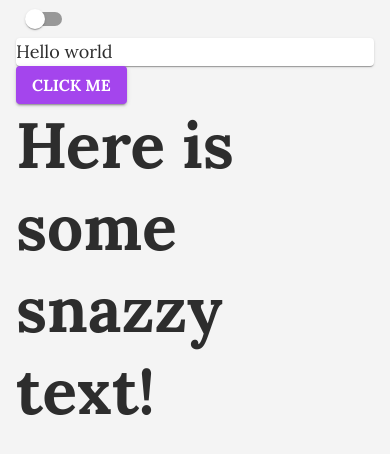
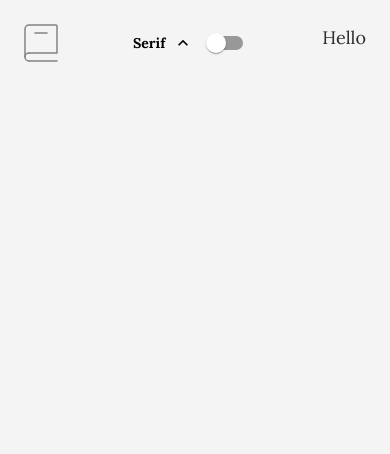
Before and after one commit to ryanknight09/dictionary, a React (Vite) app: page / in a window 390 px wide. Shown: the top 454 px of the page. Built offline with nearby package versions, Linux system fonts and the light colour scheme.

Commit message:
font switch

```diff
--- a/src/app/app.tsx
+++ b/src/app/app.tsx
@@ -1,44 +1,27 @@
-import {
-  Button,
-  Container,
-  Menu,
-  MenuItem,
-  Paper,
-  Switch,
-  Typography,
-} from '@mui/material';
-import { useState } from 'react';
+import { Container, styled } from '@mui/material';
+import { Header } from './header';
 import Theme from './theme/theme';
+import { ThemeContextProvider } from './useThemeContext';
 
 export function App() {
-  const [isDarkMode, setIsDarkMode] = useState(false);
-  const [font, setFont] = useState('Lora');
-  const [anchorEl, setAnchorEl] = useState<null | HTMLElement>(null);
-  const open = Boolean(anchorEl);
-
-  const mode = isDarkMode ? 'dark' : 'light';
-
-  const handleClick = (event: React.MouseEvent<HTMLButtonElement>) => {
-    setAnchorEl(event.currentTarget);
-  };
-
   return (
-    <Theme mode={mode} font={font}>
-      <Container>
-        <Switch onChange={() => setIsDarkMode((prevMode) => !prevMode)} />
-        <Menu anchorEl={anchorEl} open={open} onClose={() => setAnchorEl(null)}>
-          <MenuItem onClick={() => setFont('Inter')}>Sans</MenuItem>
-          <MenuItem onClick={() => setFont('Lora')}>Serif</MenuItem>
-          <MenuItem onClick={() => setFont('Inconsolata')}>Mono</MenuItem>
-        </Menu>
-        <Paper>Hello world</Paper>
-        <Button onClick={handleClick} variant="contained">
-          Click Me
-        </Button>
-        <Typography variant="h1">Here is some snazzy text!</Typography>
-      </Container>
-    </Theme>
+    <ThemeContextProvider>
+      <Theme>
+        <AppWrapper>
+          <Header />
+        </AppWrapper>
+      </Theme>
+    </ThemeContextProvider>
   );
 }
 
 export default App;
+
+const AppWrapper = styled(Container)(({ theme }) => ({
+  width: '100vw',
+  height: '100vh',
+  padding: '1.5rem',
+  [theme.breakpoints.up(768)]: {
+    padding: '3.5rem 1.5rem',
+  },
+}));
--- /dev/null
+++ b/src/app/header.tsx
@@ -0,0 +1,56 @@
+import ExpandLessIcon from '@mui/icons-material/ExpandLess';
+import { Box, Button, Menu, MenuItem, Switch, Typography } from '@mui/material';
+import { useState } from 'react';
+import { ReactComponent as BookIcon } from '../assets/images/logo.svg';
+import { useThemeContext } from './useThemeContext';
+
+export const Header = () => {
+  const [anchorEl, setAnchorEl] = useState<null | HTMLElement>(null);
+  const { font, setIsDarkMode, setFont } = useThemeContext();
+  const open = Boolean(anchorEl);
+
+  const handleClick = (event: React.MouseEvent<HTMLButtonElement>) => {
+    setAnchorEl(event.currentTarget);
+  };
+
+  const fontMap: { [key: string]: string } = {
+    Inter: 'Sans Serif',
+    Lora: 'Serif',
+    Inconsolata: 'Mono',
+  };
+
+  return (
+    <Box sx={{ display: 'flex', justifyContent: 'space-between' }}>
+      <BookIcon />
+      <Box sx={{ display: 'flex' }}>
+        <Button
+          onClick={handleClick}
+          variant="text"
+          endIcon={<ExpandLessIcon />}
+          sx={{ textTransform: 'none', fontWeight: 700 }}
+        >
+          {fontMap[font]}
+        </Button>
+        <Switch onChange={() => setIsDarkMode((prevMode) => !prevMode)} />
+        <Menu anchorEl={anchorEl} open={open} onClose={() => setAnchorEl(null)}>
+          <MenuItem
+            onClick={() => setFont('Inter')}
+            sx={{ fontFamily: 'Inter' }}
+          >
+            Sans
+          </MenuItem>
+          <MenuItem onClick={() => setFont('Lora')} sx={{ fontFamily: 'Lora' }}>
+            Serif
+          </MenuItem>
+          <MenuItem
+            onClick={() => setFont('Inconsolata')}
+            sx={{ fontFamily: 'Inconsolata' }}
+          >
+            Mono
+          </MenuItem>
+        </Menu>
+      </Box>
+      <Typography>Hello</Typography>
+    </Box>
+  );
+};
--- a/src/app/theme/theme.tsx
+++ b/src/app/theme/theme.tsx
@@ -8,28 +8,36 @@ import {
   createTheme,
 } from '@mui/material';
 
+import { useThemeContext } from '../useThemeContext';
 import globalStyles from './globalStyles';
 import { darkPalette, lightPalette } from './palettes';
 import getTypography from './typography';
-
-type ThemeProps = {
-  font: string;
-  mode: PaletteMode;
-  children: ReactNode;
-};
 
 const createThemeMode = (mode: PaletteMode, font: string) =>
   createTheme({
     palette: mode === 'light' ? lightPalette : darkPalette,
     typography: getTypography(font),
+    components: {
+      MuiButton: {
+        styleOverrides: {
+          text: {
+            color: 'black',
+          },
+        },
+      },
+    },
   });
 
-export const Theme = ({ font, mode, children }: ThemeProps) => (
+export const Theme = ({ children }: { children: ReactNode }) => {
+  const { mode, font } = useThemeContext();
+
+  return (
     <ThemeProvider theme={createThemeMode(mode, font)}>
       <GlobalStyles styles={globalStyles} />
       <CssBaseline />
       {children}
     </ThemeProvider>
   );
+};
 
 export default Theme;
--- a/src/app/theme/typography.tsx
+++ b/src/app/theme/typography.tsx
@@ -6,14 +6,14 @@ const getTypography = (font: string) => ({
     lineHeight: 'normal',
   },
   h2: {
-    fontWeight: 700,
-    fontSize: '3rem',
-    lineHeight: '3.5rem',
+    fontWeight: 400,
+    fontSize: '1.5rem',
+    lineHeight: 'normal',
   },
   h3: {
-    fontWeight: 700,
-    fontSize: '1.5rem',
-    lineHeight: '2.5rem',
+    fontWeight: 400,
+    fontSize: '1.25rem',
+    lineHeight: 'normal',
   },
   body1: {
     fontWeight: 500,
@@ -21,14 +21,14 @@ const getTypography = (font: string) => ({
     lineHeight: '1.75rem',
   },
   body2: {
-    fontWeight: 500,
-    fontSize: '1rem',
-    lineHeight: '1.625rem',
+    fontWeight: 400,
+    fontSize: '1.125rem',
+    lineHeight: '1.5rem',
   },
   button: {
-    fontWeight: 700,
-    fontSize: '1rem',
-    lineHeight: '1.625rem',
+    fontWeight: 400,
+    fontSize: '.875rem',
+    lineHeight: 'normal',
   },
 });
 
--- /dev/null
+++ b/src/app/useThemeContext.tsx
@@ -0,0 +1,39 @@
+import { PaletteMode } from '@mui/material';
+import { ReactNode, createContext, useContext, useState } from 'react';
+
+export type FontOptions = 'Lora' | 'Inter' | 'Inconsolata';
+
+type ThemeContext = {
+  mode: PaletteMode;
+  font: string;
+  setIsDarkMode: React.Dispatch<React.SetStateAction<boolean>>;
+  setFont: React.Dispatch<React.SetStateAction<FontOptions>>;
+};
+
+const ThemeContext = createContext<ThemeContext>({
+  mode: 'light',
+  font: 'Lora',
+  setIsDarkMode: () => null,
+  setFont: () => null,
+});
+
+export const ThemeContextProvider = ({ children }: { children: ReactNode }) => {
+  const [isDarkMode, setIsDarkMode] = useState(false);
+  const [font, setFont] = useState<FontOptions>('Lora');
+
+  const mode = isDarkMode ? 'dark' : 'light';
+
+  return (
+    <ThemeContext.Provider value={{ mode, font, setIsDarkMode, setFont }}>
+      {children}
+    </ThemeContext.Provider>
+  );
+};
+
+export const useThemeContext = () => {
+  const context = useContext(ThemeContext);
+  if (context === undefined) {
+    throw new Error('useTheme can only be used in an ThemeContextProvider');
+  }
+  return context;
+};
```
Also changed, not shown: src/app/content.tsx (added). Lines whose indentation alone changed are shown as unchanged.
